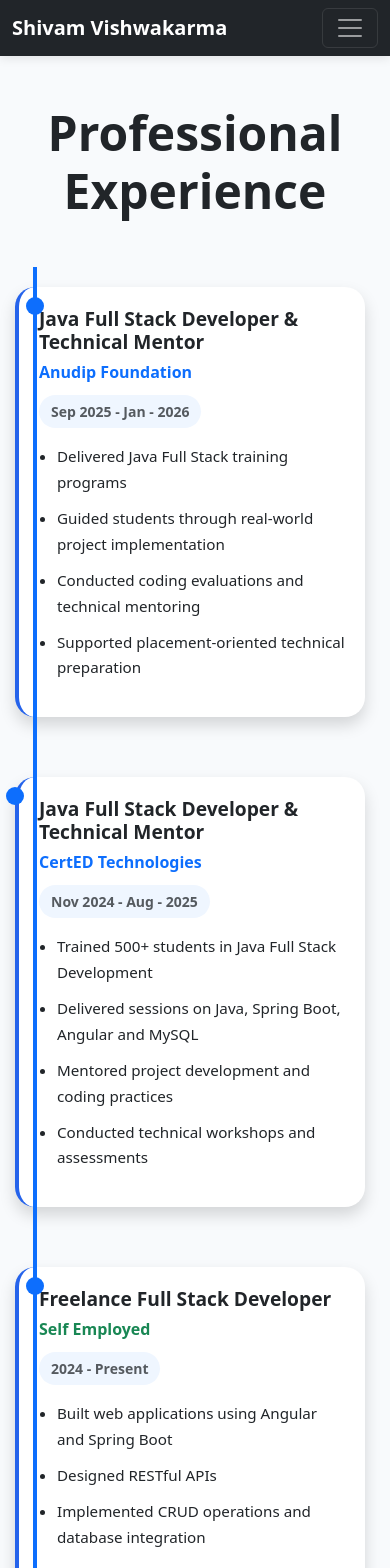
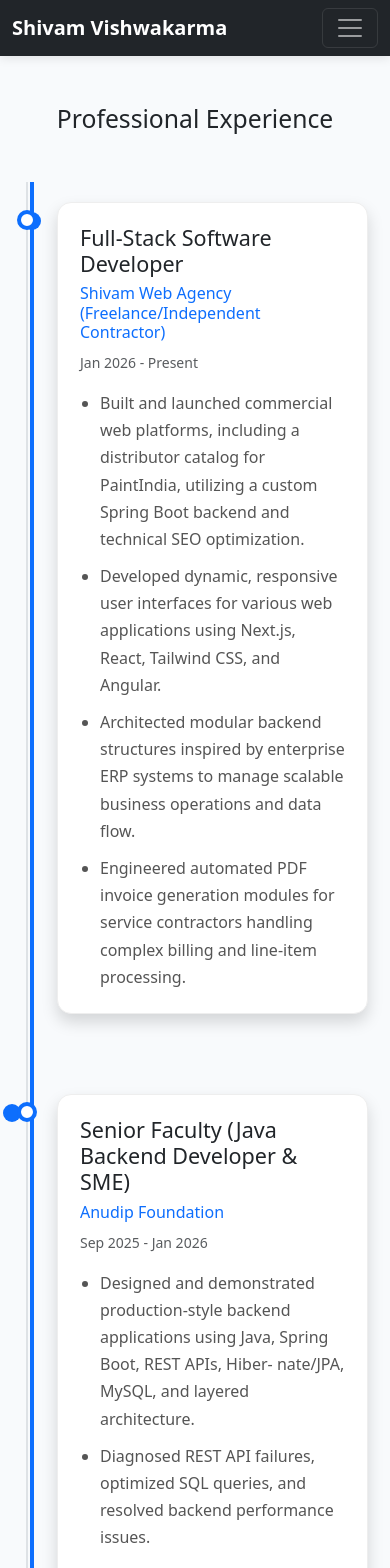
Before and after one commit to ShivamVishw/portfolio-frontend, an Angular app: page /experience in a window 390 px wide. Shown: the top 1568 px of the page. Built offline with nearby package versions, Linux system fonts and the light colour scheme.

Commit message:
Modified experience page

```diff
--- a/src/app/pages/experience/experience.css
+++ b/src/app/pages/experience/experience.css
@@ -1,181 +1,130 @@
 .timeline {
-
     position: relative;
-    max-width: 900px;
+    max-width: 1000px;
     margin: auto;
-
 }
 
 .timeline::before {
-
-    content: '';
+    content: "";
     position: absolute;
-
-    left: 30px;
+    left: 18px;
     top: 0;
-
-    width: 4px;
-    height: 100%;
-
-    background: linear-gradient(
-        to bottom,
-        #2563eb,
-        #60a5fa
-    );
-
-    border-radius: 10px;
+    bottom: 0;
+    width: 2px;
+    background: #dee2e6;
 }
 
 .timeline-item {
+    position: relative;
+    padding-left: 55px;
+    margin-bottom: 40px;
+}
 
-    position: relative;
-    margin-bottom: 50px;
-    padding-left: 80px;
+.timeline-item::before {
+    content: "";
+    position: absolute;
+    left: 9px;
+    top: 28px;
+    width: 20px;
+    height: 20px;
+    border-radius: 50%;
+    background: #fff;
+    border: 4px solid #0d6efd;
+    z-index: 2;
 }
-/*
-.timeline-item::before {
-
-    content: '';
-
-    position: absolute;
-
-    left: 18px;
-    top: 25px;
-
-    width: 28px;
-    height: 28px;
-
-    border-radius: 50%;
-
-    background: #2563eb;
-
-    border: 5px solid #ffffff;
-
-    box-shadow: 0 0 0 5px rgba(37,99,235,.15);
-} */
 
 .timeline-content {
-
-
-    background: #ffffff;
-
-    padding: 30px;
-
-    border-radius: 20px;
-
-    transition: all .3s ease;
-
-    border-left: 5px solid #2563eb;
-
-    box-shadow:
-        0 10px 25px rgba(0,0,0,.08);
+    background: #fff;
+    border-radius: 14px;
+    padding: 28px;
+    transition: all 0.3s ease;
+    border: 1px solid #eee;
 }
 
 .timeline-content:hover {
-
-    transform: translateY(-8px);
-
-    box-shadow:
-        0 20px 40px rgba(37,99,235,.18);
+    transform: translateY(-4px);
+    box-shadow: 0 10px 30px rgba(0, 0, 0, 0.10) !important;
 }
 
-.timeline-content h4 {
+.experience-header {
+    display: flex;
+    justify-content: space-between;
+    align-items: flex-start;
+    gap: 20px;
+    margin-bottom: 15px;
+}
 
-    font-weight: 700;
+.experience-header h4 {
+    font-weight: 600;
+}
+
+.experience-date {
+    white-space: nowrap;
+    background: #f1f5f9;
+    color: #475569;
+    padding: 6px 12px;
+    border-radius: 20px;
+    font-size: 0.85rem;
+    font-weight: 500;
+}
+
+.experience-role {
+    font-size: 0.9rem;
+    color: #6c757d;
+}
+
+.experience-description {
+    color: #555;
+    line-height: 1.7;
+    margin-bottom: 22px;
+}
+
+.experience-subtitle {
+    font-weight: 600;
+    margin-bottom: 12px;
+}
+
+.timeline-content ul {
+    padding-left: 20px;
+    margin-bottom: 0;
+}
+
+.timeline-content li {
+    color: #555;
+    line-height: 1.7;
     margin-bottom: 10px;
 }
 
-.timeline-content h6 {
-
-    font-weight: 600;
-}
-
-.timeline-content ul {
-
-    margin-top: 15px;
-    padding-left: 18px;
-}
-
-.timeline-content li {
-
-    margin-bottom: 10px;
-    line-height: 1.7;
-}
-
-.timeline-content small {
-
-    display: inline-block;
-
-    margin-top: 5px;
-
-    background: #eff6ff;
-
-    color: #2563eb;
-
-    padding: 6px 12px;
-
-    border-radius: 20px;
-
-    font-weight: 600;
-}
-
-section h2 {
-
-    font-size: 3rem;
-    font-weight: 700;
-    margin-bottom: 60px;
+.timeline-content li:last-child {
+    margin-bottom: 0;
 }
 
 
-.timeline::before {
-    display: none;
-}
-
+/* Mobile */
 @media (max-width: 768px) {
 
-    .container {
-        padding-left: 15px !important;
-        padding-right: 15px !important;
+    .experience-header {
+        flex-direction: column;
+        gap: 10px;
     }
 
-    .timeline {
-        width: 100%;
-        max-width: 100%;
+    .experience-date {
+        align-self: flex-start;
+    }
+
+    .timeline-item {
+        padding-left: 45px;
     }
 
     .timeline::before {
-        display: none !important;
-    }
-
-    .timeline-item {
-        padding-left: 0 !important;
-        margin-bottom: 20px !important;
-        width: 100%;
+        left: 14px;
     }
 
     .timeline-item::before {
-        display: none !important;
+        left: 5px;
     }
 
     .timeline-content {
-
-        width: 100% !important;
-        max-width: 100% !important;
-
-        margin: 0 !important;
-
-        display: block;
-
-        padding: 20px;
-
-        border-left: 4px solid #2563eb;
-    }
-
-    .timeline-content h4 {
-        font-size: 1.2rem;
-    }
-
-    .timeline-content li {
-        font-size: 0.95rem;
+        padding: 22px;
     }
 }
--- a/src/app/pages/experience/experience.html
+++ b/src/app/pages/experience/experience.html
@@ -13,34 +13,38 @@
             <div class="timeline-content shadow">
 
                 <h4>
-                    Java Full Stack Developer & Technical Mentor
+                    Full-Stack Software Developer
                 </h4>
 
                 <h6 class="text-primary">
-                    Anudip Foundation
+                    Shivam Web Agency (Freelance/Independent Contractor)
                 </h6>
 
                 <small class="text-muted">
-                    Sep 2025 - Jan - 2026
+                    Jan 2026 - Present
                 </small>
 
                 <ul class="mt-3">
 
                     <li>
-                        Delivered Java Full Stack training programs
+                        Built and launched commercial web platforms, including a distributor catalog for PaintIndia, utilizing a custom Spring
+Boot backend and technical SEO optimization.
                     </li>
 
                     <li>
-                        Guided students through real-world project implementation
+                        Developed dynamic, responsive user interfaces for various web applications using Next.js, React, Tailwind CSS, and
+Angular.
                     </li>
 
                     <li>
-                        Conducted coding evaluations and technical mentoring
+                        Architected modular backend structures inspired by enterprise ERP systems to manage scalable business operations
+and data flow.
 
                     </li>
 
                     <li>
-                        Supported placement-oriented technical preparation
+                        Engineered automated PDF invoice generation modules for service contractors handling complex billing and line-item
+processing.
                     </li>
 
                 </ul>
@@ -54,33 +58,35 @@
             <div class="timeline-content shadow">
 
                 <h4>
-                    Java Full Stack Developer & Technical Mentor
+                    Senior Faculty (Java Backend Developer & SME)
                 </h4>
 
                 <h6 class="text-primary">
-                    CertED Technologies
+                    Anudip Foundation
                 </h6>
 
                 <small class="text-muted">
-                    Nov 2024 - Aug - 2025
+                    Sep 2025 - Jan 2026
                 </small>
 
                 <ul class="mt-3">
 
                     <li>
-                        Trained 500+ students in Java Full Stack Development
+                        Designed and demonstrated production-style backend applications using Java, Spring Boot, REST APIs, Hiber-
+nate/JPA, MySQL, and layered architecture.
                     </li>
 
                     <li>
-                        Delivered sessions on Java, Spring Boot, Angular and MySQL
+                        Diagnosed REST API failures, optimized SQL queries, and resolved backend performance issues.
                     </li>
 
                     <li>
-                        Mentored project development and coding practices
+                        Mentored over 300 individuals in Java backend development, conducting rigorous code reviews focused on clean
+architecture and robust exception handling.
                     </li>
 
                     <li>
-                        Conducted technical workshops and assessments
+                        Implemented secure authentication workflows using Spring Security and JWT.
                     </li>
 
                 </ul>
@@ -99,33 +105,36 @@
             <div class="timeline-content shadow">
 
                 <h4>
-                    Freelance Full Stack Developer
+                    Java Full Stack Trainer (Backend Mentor)
                 </h4>
 
                 <h6 class="text-success">
-                    Self Employed
+                    CertED Technologies
                 </h6>
 
                 <small class="text-muted">
-                    2024 - Present
+                    Nov 2024 - Aug 2025
                 </small>
 
                 <ul class="mt-3">
 
                     <li>
-                        Built web applications using Angular and Spring Boot
+                        Delivered technical guidance to over 500 learners on Java Backend Development, focusing on Spring Boot, REST
+APIs, Hibernate/JPA, and MySQL.
                     </li>
 
                     <li>
-                        Designed RESTful APIs
+                        Troubleshot and debugged production-style backend applications, consistently resolving complex REST API failures
+and database integration issues.
                     </li>
 
                     <li>
-                        Implemented CRUD operations and database integration
+                        Conducted extensive Java code reviews, strictly enforcing clean architecture, object-oriented programming (OOP)
+principles, and performance optimization.
                     </li>
 
                     <li>
-                        Delivered custom software solutions
+                        Guided the database design, exception handling, and API integration phases for multiple scalable backend projects.
                     </li>
 
                 </ul>
@@ -137,3 +146,218 @@
     </div>
 
 </section>
+
+
+<!-- new new new new new ene wnenw e -->
+
+<section class="container py-5">
+
+    <div class="text-center mb-5">
+        <h2>Professional Experience</h2>
+        <p class="text-muted">
+            A journey through software development, backend engineering, and technical mentoring.
+        </p>
+    </div>
+
+    <div class="timeline">
+
+        <!-- Experience 1 -->
+        <div class="timeline-item">
+
+            <div class="timeline-content shadow">
+
+                <div class="experience-header">
+
+                    <div>
+                        <h4 class="mb-1">
+                            Full-Stack Software Developer
+                        </h4>
+
+                        <h6 class="text-primary mb-2">
+                            Shivam Web Agency
+                            <span class="text-muted">
+                                · Freelance / Independent Contractor
+                            </span>
+                        </h6>
+                    </div>
+
+                    <span class="experience-date">
+                        Jan 2026 – Present
+                    </span>
+
+                </div>
+
+                <p class="experience-description">
+                    Working independently with businesses and service providers to
+                    design, develop, and deploy scalable web applications. Responsible
+                    for full-cycle development, from system architecture and backend
+                    engineering to frontend development, deployment, and technical SEO.
+                </p>
+
+                <h6 class="experience-subtitle">
+                    Key Contributions
+                </h6>
+
+                <ul>
+                    <li>
+                        Built and launched commercial web platforms, including a
+                        distributor catalog for PaintIndia using a custom Spring Boot
+                        backend and technical SEO optimization.
+                    </li>
+
+                    <li>
+                        Developed dynamic and responsive user interfaces using
+                        Next.js, React, Tailwind CSS, and Angular.
+                    </li>
+
+                    <li>
+                        Architected modular backend structures inspired by enterprise
+                        ERP systems to manage scalable business operations and data flow.
+                    </li>
+
+                    <li>
+                        Engineered automated PDF invoice generation modules for service
+                        contractors handling complex billing and line-item processing.
+                    </li>
+                </ul>
+
+            </div>
+
+        </div>
+
+
+        <!-- Experience 2 -->
+        <div class="timeline-item">
+
+            <div class="timeline-content shadow">
+
+                <div class="experience-header">
+
+                    <div>
+                        <h4 class="mb-1">
+                            Senior Faculty
+                        </h4>
+
+                        <h6 class="text-primary mb-2">
+                            Anudip Foundation
+                        </h6>
+
+                        <span class="experience-role">
+                            Java Backend Developer & SME
+                        </span>
+                    </div>
+
+                    <span class="experience-date">
+                        Sep 2025 – Jan 2026
+                    </span>
+
+                </div>
+
+                <p class="experience-description">
+                    Worked as a Senior Faculty and Java Backend SME, combining
+                    software development expertise with technical mentoring.
+                    Focused on practical backend engineering, production-style
+                    application development, debugging, and clean architecture.
+                </p>
+
+                <h6 class="experience-subtitle">
+                    Key Contributions
+                </h6>
+
+                <ul>
+                    <li>
+                        Designed and demonstrated production-style backend applications
+                        using Java, Spring Boot, REST APIs, Hibernate/JPA, MySQL,
+                        and layered architecture.
+                    </li>
+
+                    <li>
+                        Diagnosed REST API failures, optimized SQL queries, and resolved
+                        backend performance issues.
+                    </li>
+
+                    <li>
+                        Mentored over 300 individuals in Java backend development,
+                        conducting rigorous code reviews focused on clean architecture
+                        and robust exception handling.
+                    </li>
+
+                    <li>
+                        Implemented secure authentication workflows using Spring Security
+                        and JWT.
+                    </li>
+                </ul>
+
+            </div>
+
+        </div>
+
+
+        <!-- Experience 3 -->
+        <div class="timeline-item">
+
+            <div class="timeline-content shadow">
+
+                <div class="experience-header">
+
+                    <div>
+                        <h4 class="mb-1">
+                            Java Full Stack Trainer
+                        </h4>
+
+                        <h6 class="text-success mb-2">
+                            CertED Technologies
+                        </h6>
+
+                        <span class="experience-role">
+                            Backend Mentor
+                        </span>
+                    </div>
+
+                    <span class="experience-date">
+                        Nov 2024 – Aug 2025
+                    </span>
+
+                </div>
+
+                <p class="experience-description">
+                    Delivered hands-on Java Full Stack development training with
+                    a strong focus on backend engineering. Guided learners through
+                    real-world development practices, database integration, API
+                    development, debugging, and project implementation.
+                </p>
+
+                <h6 class="experience-subtitle">
+                    Key Contributions
+                </h6>
+
+                <ul>
+                    <li>
+                        Delivered technical guidance to over 500 learners on Java
+                        Backend Development, focusing on Spring Boot, REST APIs,
+                        Hibernate/JPA, and MySQL.
+                    </li>
+
+                    <li>
+                        Troubleshot and debugged production-style backend applications,
+                        resolving REST API failures and database integration issues.
+                    </li>
+
+                    <li>
+                        Conducted extensive Java code reviews, enforcing clean
+                        architecture, OOP principles, and performance optimization.
+                    </li>
+
+                    <li>
+                        Guided database design, exception handling, and API integration
+                        phases for multiple scalable backend projects.
+                    </li>
+                </ul>
+
+            </div>
+
+        </div>
+
+    </div>
+
+</section>
```
